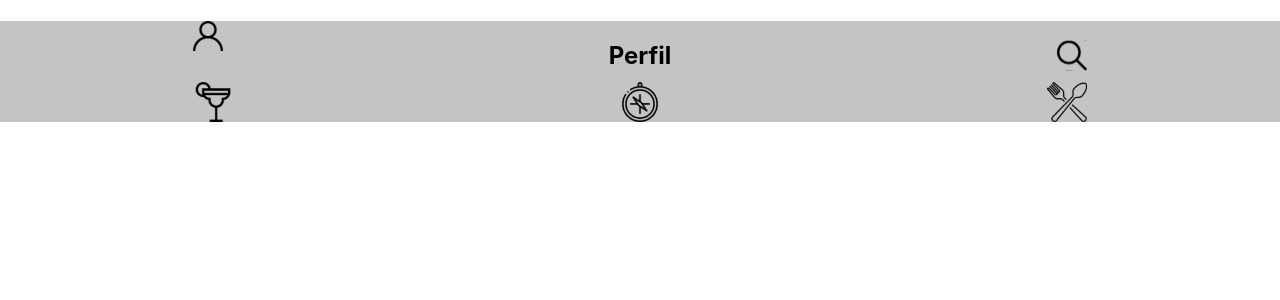
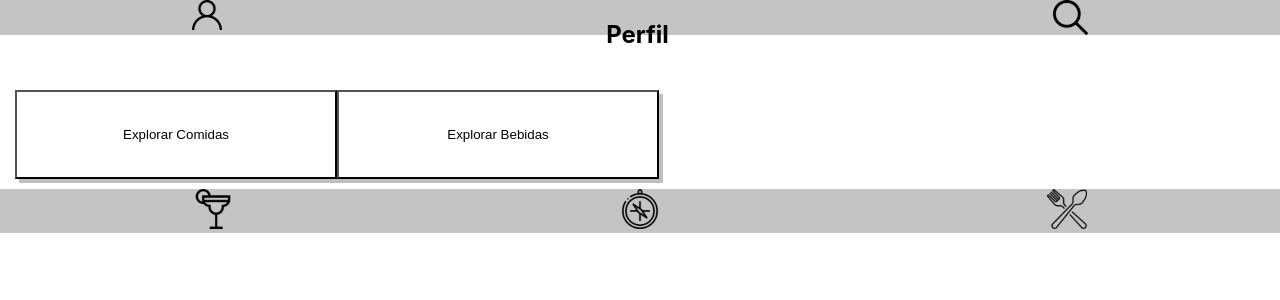
Before and after one commit to tryber/sd-05-recipes-app-6, a React (Create React App) app: page /explorar/comidas in a window 1280 px wide. Shown: the top 300 px of the page. Built offline with nearby package versions, Linux system fonts and the light colour scheme.

Commit message:
Tela de Explorar

```diff
--- a/src/components/Footer.jsx
+++ b/src/components/Footer.jsx
@@ -1,4 +1,5 @@
 import React from 'react';
+import { Link } from 'react-router-dom';
 import explore from '../images/exploreIcon.svg';
 import drink from '../images/drinkIcon.svg';
 import talher from '../images/mealIcon.svg';
@@ -7,9 +8,15 @@ import '../styles/header_footer.css';
 function Footer() {
   return (
     <footer className="footer">
-      <img src={drink} alt="Drink" />
-      <img src={explore} alt="Explore" />
-      <img src={talher} alt="Talher" />
+      <Link to="/bebidas" data-testid="drinks-bottom-btn">
+        <img src={drink} alt="Drink" />
+      </Link>
+      <Link to="/explorar" data-testid="explore-bottom-btn">
+        <img src={explore} alt="Explore" />
+      </Link>
+      <Link to="/comidas" data-testid="food-bottom-btn">
+        <img src={talher} alt="Talher" />
+      </Link>
     </footer>
   );
 }
--- a/src/pages/Explore.js
+++ b/src/pages/Explore.js
@@ -1,15 +1,30 @@
 import React from 'react';
+import { Link } from 'react-router-dom';
 import Header from '../components/Header';
 import Footer from '../components/Footer';
+import '../styles/header_footer.css';
 
 function Explore() {
   return (
     <div>
-      <Header />
-      <div>
-        <h1>Explore</h1>
+      <header>
+        <Header />
+      </header>
+      <div className="explore">
+        <Link to="/explorar/comidas" data-testid="explore-food">
+          <button className="btn-exp-comida" data-testid="explore-food">
+            Explorar Comidas
+          </button>
+        </Link>
+        <Link to="/explorar/bebidas" data-testid="explore-drinks">
+          <button className="btn-exp-bebida" data-testid="explore-drinks">
+            Explorar Bebidas
+          </button>
+        </Link>
       </div>
-      <Footer />
+      <footer>
+        <Footer />
+      </footer>
     </div>
   );
 }
--- a/src/styles/header_footer.css
+++ b/src/styles/header_footer.css
@@ -8,10 +8,32 @@
 .header {
   position: fixed;
   width: 100%;
+  height: 35px;
 }
 
 .footer {
   display: flex;
   position: absolute;
   width: 100%;
+  margin-bottom: 0;
 }
+
+.explore {
+  display: inline-block;
+  flex-direction: row;
+  margin: 90px 15px 10px;
+}
+
+.btn-exp-bebida {
+  background-color: white;
+  box-shadow: 4px 4px rgba(0, 0, 0, 0.25);
+  height: 89px;
+  width: 322px;
+}
+
+.btn-exp-comida {
+  background-color: white;
+  box-shadow: 4px 4px rgba(0, 0, 0, 0.25);
+  height: 89px;
+  width: 322px;
+}
```
